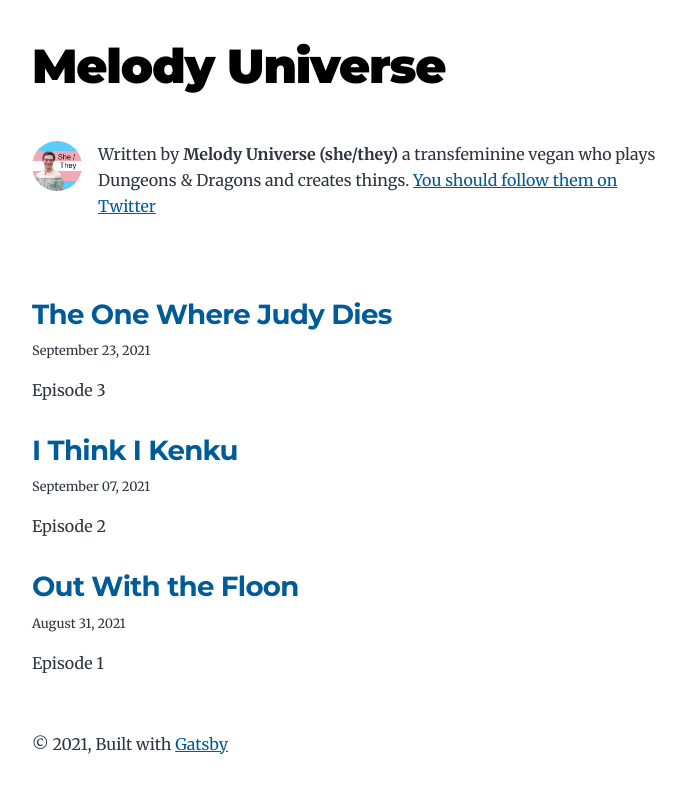
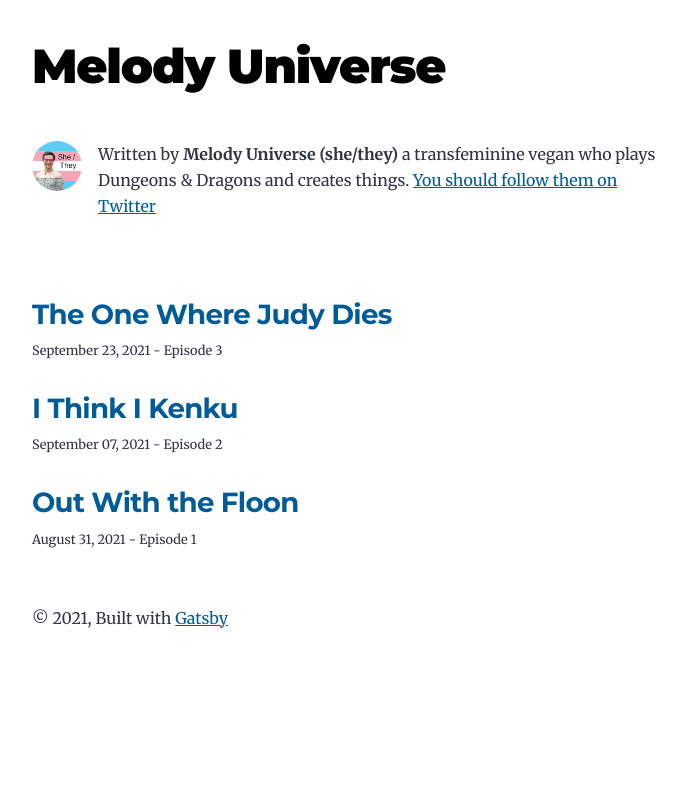
Before and after one commit to melody-universe/personal-website, a Gatsby site: page / in a window 1280 px wide. Shown: the whole page, without its empty margins (292-978 px from the left). Built offline with nearby package versions, Linux system fonts and the light colour scheme; Gatsby itself is replaced by a stand-in of ours.

Commit message:
formatting of posts list

```diff
--- a/src/pages/index.js
+++ b/src/pages/index.js
@@ -44,16 +44,8 @@ const BlogIndex = ({ data, location }) => {
                       <span itemProp="headline">{title}</span>
                     </Link>
                   </h2>
-                  <small>{post.frontmatter.date}</small>
+                  <small>{post.frontmatter.date} - {post.frontmatter.description}</small>
                 </header>
-                <section>
-                  <p
-                    dangerouslySetInnerHTML={{
-                      __html: post.frontmatter.description || post.excerpt,
-                    }}
-                    itemProp="description"
-                  />
-                </section>
               </article>
             </li>
           )
```
